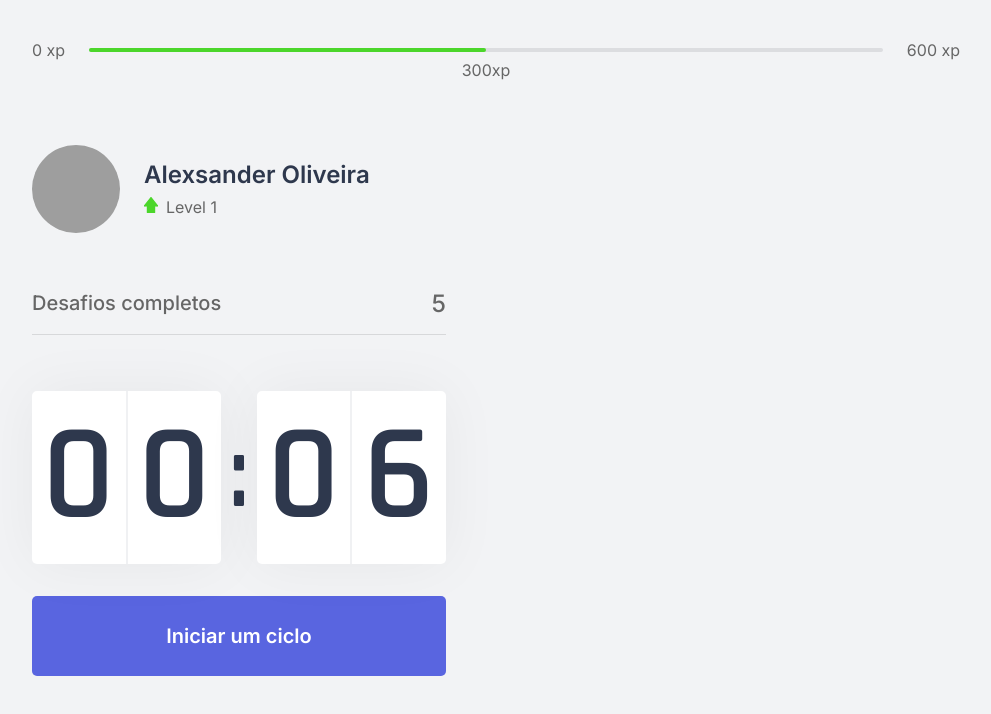
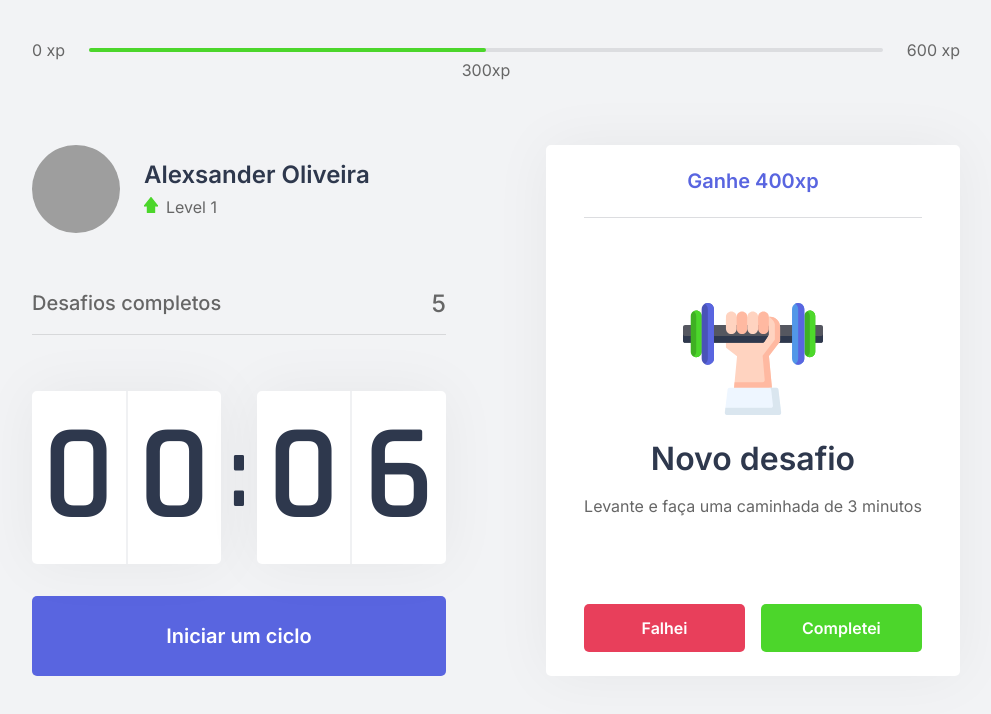
Before and after one commit to Alexz96/move-it, a Next.js app in the folder moveit-next/: page / in a window 1280 px wide. Shown: the top 714 px of the page, without its empty margins (144-1135 px from the left). Built offline with nearby package versions, Linux system fonts and the light colour scheme; grey boxes are pictures that could not be loaded.

Commit message:
Criação do ChallengeBox
Criado o componente ChallengeBox, bem como a sua estilização base.

```diff
--- /dev/null
+++ b/moveit-next/src/components/ChallengeBox.tsx
@@ -0,0 +1,44 @@
+import styles from '../styles/components/ChallengeBox.module.css';
+
+export function ChallengeBox() {
+    const hasActiveChallenge = true;
+
+    return(
+        <div className={styles.challengeBoxContainer}>
+            { hasActiveChallenge ? (
+                <div className={styles.challengeActive}>
+                    <header>Ganhe 400xp</header>
+
+                    <main>
+                        <img src="icons/body.svg" />
+                        <strong>Novo desafio</strong>
+                        <p>Levante e faça uma caminhada de 3 minutos</p>
+                    </main>
+
+                    <footer>
+                        <button
+                            type="button"
+                            className={styles.challengeFailedButton}
+                        >
+                            Falhei
+                        </button>
+                        <button
+                            type="button"
+                            className={styles.challengeSucceededButton}
+                        >
+                            Completei
+                        </button>
+                    </footer>
+                </div>
+            ) : (
+                <div className={styles.challengeNotActive}>
+                <strong>Finalize um ciclo para receber um desafio</strong>
+                <p>
+                    <img src="icons/level-up.svg" alt="Level Up"/>
+                    Avance de level completando desafios
+                </p>
+            </div>
+            )}
+        </div>
+    )
+}
--- a/moveit-next/src/pages/index.tsx
+++ b/moveit-next/src/pages/index.tsx
@@ -1,9 +1,10 @@
+import Head from 'next/head';
+
 import { CompletedChallenges } from "../components/CompletedChallenges";
 import { Countdown } from "../components/Countdown";
 import { ExperienceBar } from "../components/ExperienceBar";
 import { Profile } from "../components/Profile";
-
-import Head from 'next/head';
+import { ChallengeBox } from "../components/ChallengeBox";
 
 import styles from '../styles/pages/Home.module.css'
 
@@ -23,7 +24,7 @@
           <Countdown />
         </div>
         <div>
-
+          <ChallengeBox />
         </div>
       </section>
     </div>
--- /dev/null
+++ b/moveit-next/src/styles/components/ChallengeBox.module.css
@@ -0,0 +1,110 @@
+.challengeBoxContainer {
+    height: 100%;
+
+    background: var(--white);
+    border-radius: 5px;
+    box-shadow: 0 0 60px rgba(0, 0, 0, 0.05);
+    padding: 1.5rem 2rem;
+
+    display: flex;
+    flex-direction: column;
+    align-items: center;
+    justify-content: center;
+
+    text-align: center;
+}
+
+.challengeNotActive {
+    display: flex;
+    flex-direction: column;
+    align-items: center;
+}
+
+.challengeNotActive strong {
+    font-size: 1.5rem;
+    font-weight: 500;
+    line-height: 1.4;
+}
+
+.challengeNotActive p {
+    display: flex;
+    flex-direction: column;
+    align-items: center;
+    line-height: 1.4;
+    max-width: 70%;
+    margin-top: 3rem;
+}
+
+.challengeNotActive p img {
+    margin-bottom: 1rem;
+}
+
+.challengeActive{
+    height: 100%;
+
+    display: flex;
+    flex-direction: column;
+}
+
+.challengeActive header {
+    color: var(--blue);
+    font-weight: 600;
+    font-size: 1.25rem;
+    padding: 0 2rem 1.5rem;
+    border-bottom: 1px solid var(--gray-line);
+}
+
+.challengeActive main {
+    flex: 1;
+    display: flex;
+    flex-direction: column;
+    align-items: center;
+    justify-content: center;
+}
+
+.challengeActive main strong {
+    font-size: 2rem;
+    font-weight: 600;
+    color: var(--title);
+    margin: 1.5rem 0 1rem;
+}
+
+.challengeActive main p {
+    line-height: 1.5;
+}
+
+.challengeActive footer {
+    display: grid;
+    grid-template-columns: 1fr 1fr;
+    gap: 1rem;
+}
+
+.challengeActive footer button {
+    height: 3rem;
+
+    display: flex;
+    align-items: center;
+    justify-content: center;
+
+    border: 0;
+    border-radius: 5px;
+
+    color: var(--white);
+
+    font-size: 1rem;
+    font-weight: 600;
+
+    transition: filter 0.2s;
+}
+
+.challengeActive footer button.challengeFailedButton {
+    background: var(--red);
+}
+
+.challengeActive footer button.challengeSucceededButton {
+    background: var(--green);
+}
+
+.challengeActive footer button:hover {
+    filter: brightness(0.9);
+}
```
